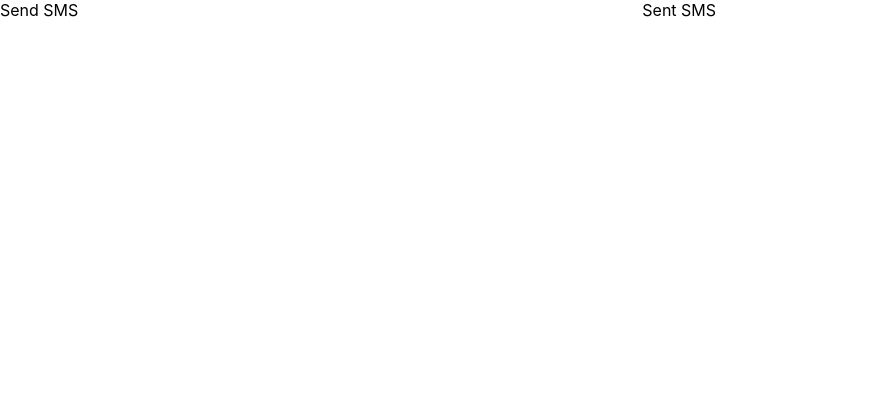
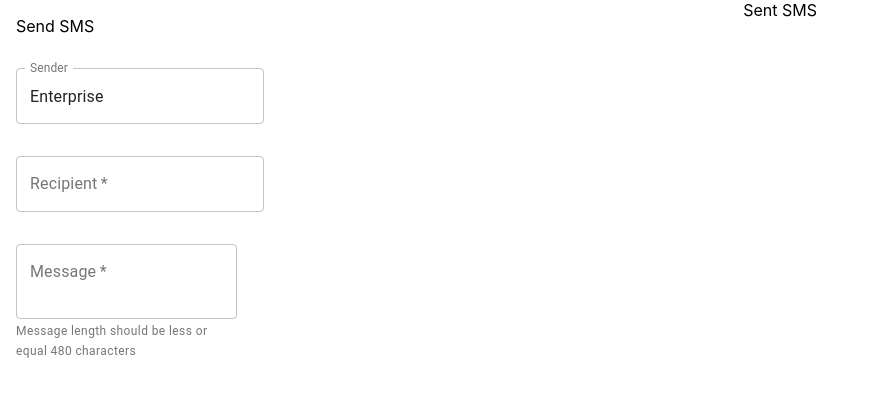
Before and after one commit to AlinaKontarero/burstsms-test, a React (Create React App) app: page / in a window 1280 px wide. Shown: the top 396 px of the page, without its empty margins (0-878 px from the left). Built offline with nearby package versions, Linux system fonts and the light colour scheme.

Commit message:
MessageForm is class + styling

```diff
--- a/src/MessageForm.tsx
+++ b/src/MessageForm.tsx
@@ -1,13 +1,75 @@
 import React from "react";
+import TextField from '@material-ui/core/TextField';
+import { FormHelperText } from "@material-ui/core";
+import './style/message-form.css'
 
 interface Props {}
 
-const MessageForm: React.FC<Props> = () => {
+interface State {
+  recipient: string | undefined
+  message: string | undefined
+}
+
+class MessageForm extends React.Component<Props, State> {
+  constructor(props: Props) {
+    super(props);
+    this.state = {
+      recipient: undefined,
+      message: undefined
+    }
+  }
+
+handleChangeRecipient = (event: React.ChangeEvent<HTMLInputElement>) => {
+  this.setState({ recipient: event.target.value })
+}
+
+handleChangeMessage = (event: React.ChangeEvent<HTMLInputElement>) => {
+  this.setState({ message: event.target.value })
+}
+
+render() {
   return (
     <div className="MessageForm">
-      <header>Send SMS</header>
+      <header className='message-form-header'>Send SMS</header>
+      <form  noValidate autoComplete="off">
+        <div className='message-form-text-input'>
+          <TextField
+            label="Sender"
+            variant="outlined"
+            defaultValue="Enterprise"
+            InputProps={{
+              readOnly: true,
+            }}
+        />
+        </div>
+      <div className='message-form-text-input'>
+        <TextField
+          required
+          label="Recipient"
+          variant="outlined"
+          onChange={this.handleChangeRecipient}
+        />
+      </div>
+        <div className='message-form-text-input'>
+           <TextField
+            required
+            label="Message"
+            multiline
+            placeholder="Please enter your message here"
+            variant="outlined"
+            className='message'
+            inputProps={{
+              maxLength: 480
+            }}
+        />
+        <FormHelperText className='message-helper-text'>
+            Message length should be less or equal 480 characters
+          </FormHelperText>
+        </div>
+    </form>
     </div>
   );
+}
 };
 
 export default MessageForm;
--- /dev/null
+++ b/src/style/message-form.css
@@ -0,0 +1,18 @@
+.message-form-header {
+  font-size: 16px;
+}
+
+.message-form-header,
+.message-form-text-input {
+  padding: 16px;
+
+}
+
+.message-form-text-input {
+  padding: 16px;
+}
+
+.message,
+.message-helper-text {
+  width: 221px
+}
```
